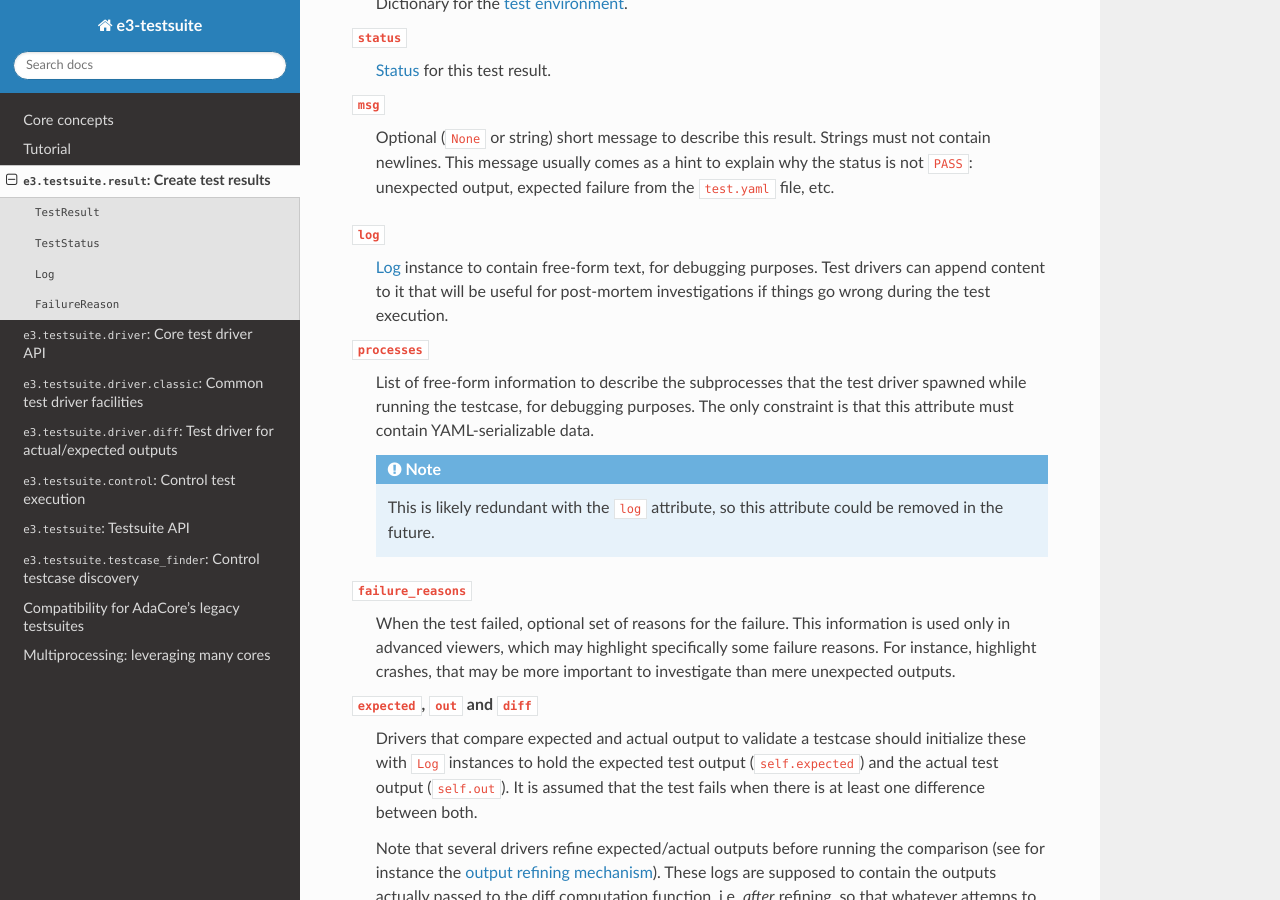
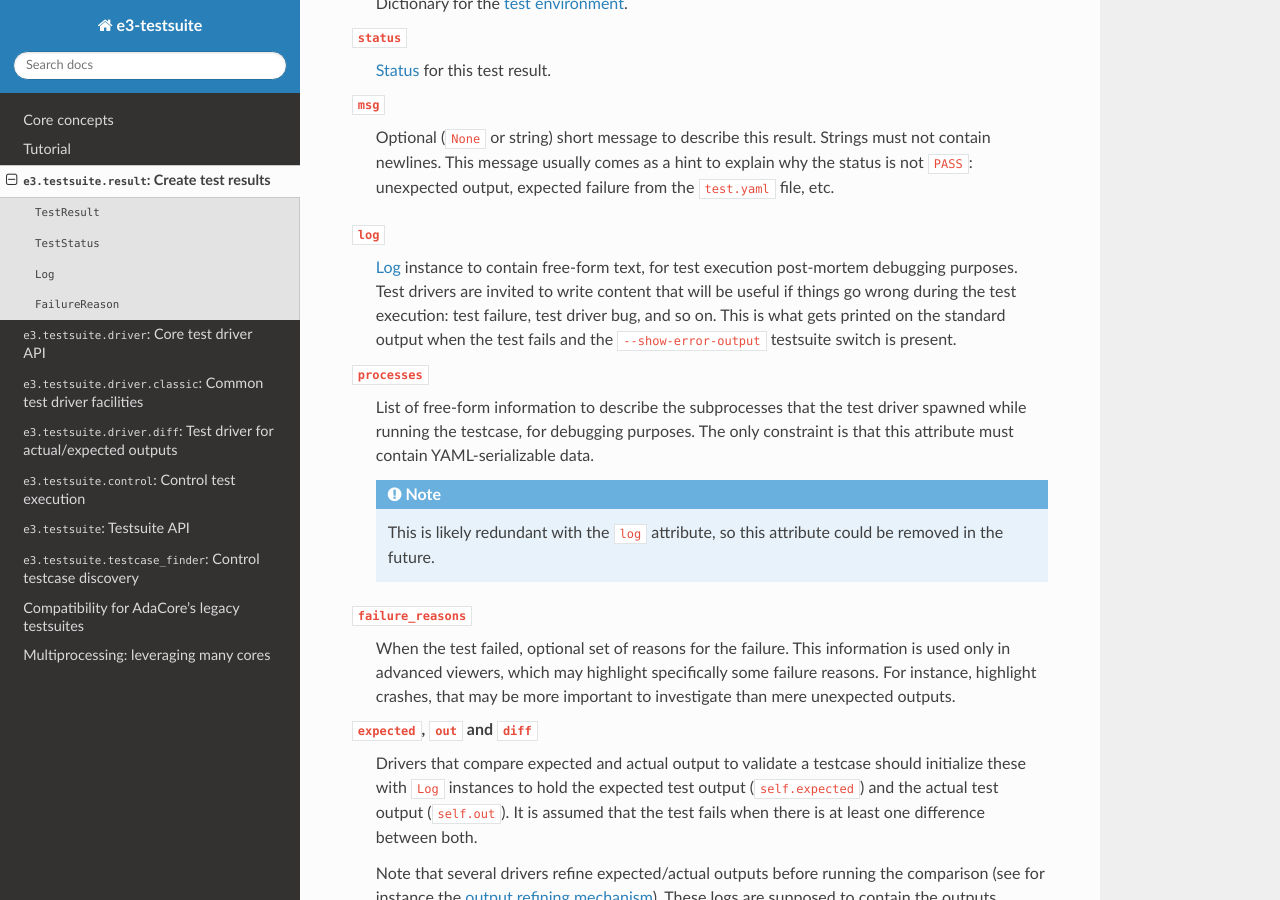
Before and after one commit to AdaCore/e3-testsuite, a Sphinx documentation site: the page built from doc/api_result.rst, in a window 1280 px wide and 900 px high, scrolled down 1632 px. Built offline with Sphinx 7.4.7 and the Read the Docs theme 2.0.0, drawn with Linux system fonts in a browser that asks for light colours.

Commit message:
Documentation: sync TestResult.log description with source comments

```diff
--- a/doc/api_result.rst
+++ b/doc/api_result.rst
@@ -92,9 +92,12 @@ Here is the exhaustive list of ``TestResult`` attributes:
 .. _api_test_result_log:
 
 ``log``
-   :ref:`Log <result_log>` instance to contain free-form text, for debugging
-   purposes. Test drivers can append content to it that will be useful for
-   post-mortem investigations if things go wrong during the test execution.
+   :ref:`Log <result_log>` instance to contain free-form text, for test
+   execution post-mortem debugging purposes. Test drivers are invited to write
+   content that will be useful if things go wrong during the test execution:
+   test failure, test driver bug, and so on. This is what gets printed on the
+   standard output when the test fails and the ``--show-error-output``
+   testsuite switch is present.
 
 ``processes``
    List of free-form information to describe the subprocesses that the test
```
